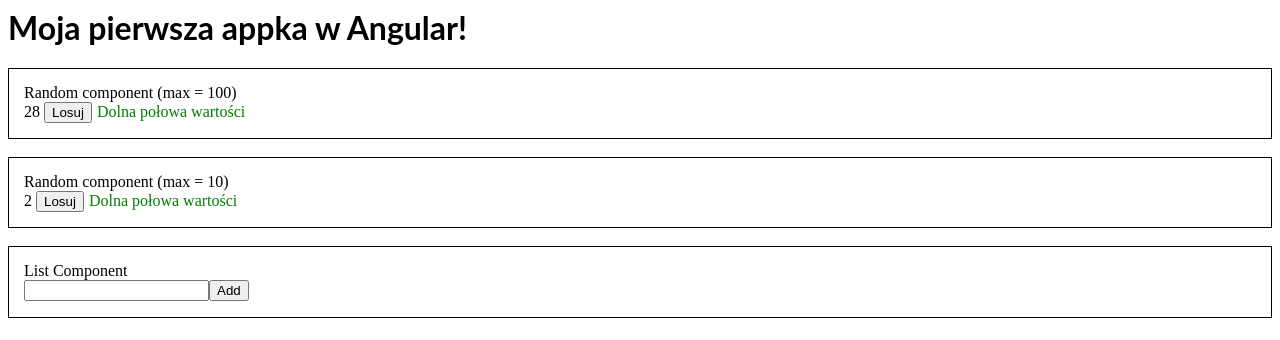
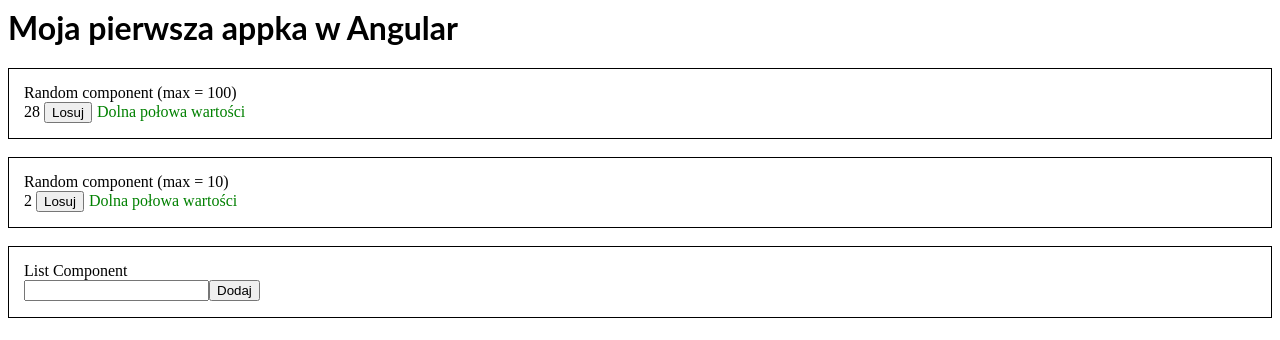
Before and after one commit to fd46507/angular-war9i7, an Angular app: page / in a window 1280 px wide. Shown: the top 340 px of the page. Built offline with nearby package versions, Linux system fonts and the light colour scheme.

Commit message:
4 files modified

```diff
--- a/src/app/hello.component.ts
+++ b/src/app/hello.component.ts
@@ -2,7 +2,7 @@ import { Component, Input } from '@angular/core';
 
 @Component({
   selector: 'hello',
-  template: `<h1>{{name}}!</h1>`,
+  template: `<h1>{{name}}</h1>`,
   styles: [`h1 { font-family: Lato; }`],
 })
 export class HelloComponent {
--- a/src/app/list/list.component.html
+++ b/src/app/list/list.component.html
@@ -1,6 +1,4 @@
 List Component<br />
-<input [(ngModel)]="name" #newPerson />
-
-<button type="button" (click)="addPerson(newPerson.value)">Add</button>
-
+<input [(ngModel)]="name" #newComponent />
+<button type="button" (click)="addComponent(newComponent.value)">Dodaj</button>
 <ul id="lista"></ul>
--- a/src/app/list/list.component.ts
+++ b/src/app/list/list.component.ts
@@ -7,31 +7,29 @@ import { Component, OnInit } from '@angular/core';
 })
 export class ListComponent implements OnInit {
   name = '';
-  ids = 0;
+  li_id = 0;
+  components = [];
+
   constructor() {}
-
-  people = [];
 
   ngOnInit() {}
 
-  deletePerson(ul, li) {
-    ul.removeChild(li);
-  }
-
-  addPerson(newPersonn: string) {
-    if (newPersonn) {
-      this.people.push(newPersonn);
-    }
+  addComponent(newComponent: string) {
+    this.components.push(newComponent);
     let ul = document.getElementById('lista');
     let li = document.createElement('li');
-    li.innerHTML = this.people[this.ids] + '  ';
+    li.innerHTML = this.components[this.li_id] + ' ';
     let a = document.createElement('a');
     a.innerHTML = 'usuń';
     a.setAttribute('href', '#');
-    a.addEventListener('click', this.deletePerson.bind(null, ul, li));
+    a.addEventListener('click', this.deleteComponent.bind(null, ul, li));
     li.appendChild(a);
     ul.appendChild(li);
-    this.ids++;
+    this.li_id++;
     this.name = '';
   }
+
+  deleteComponent(ul, li) {
+    ul.removeChild(li);
+  }
 }
```
Also changed, not shown: src/app/app.module.ts (+1 -7 lines).
